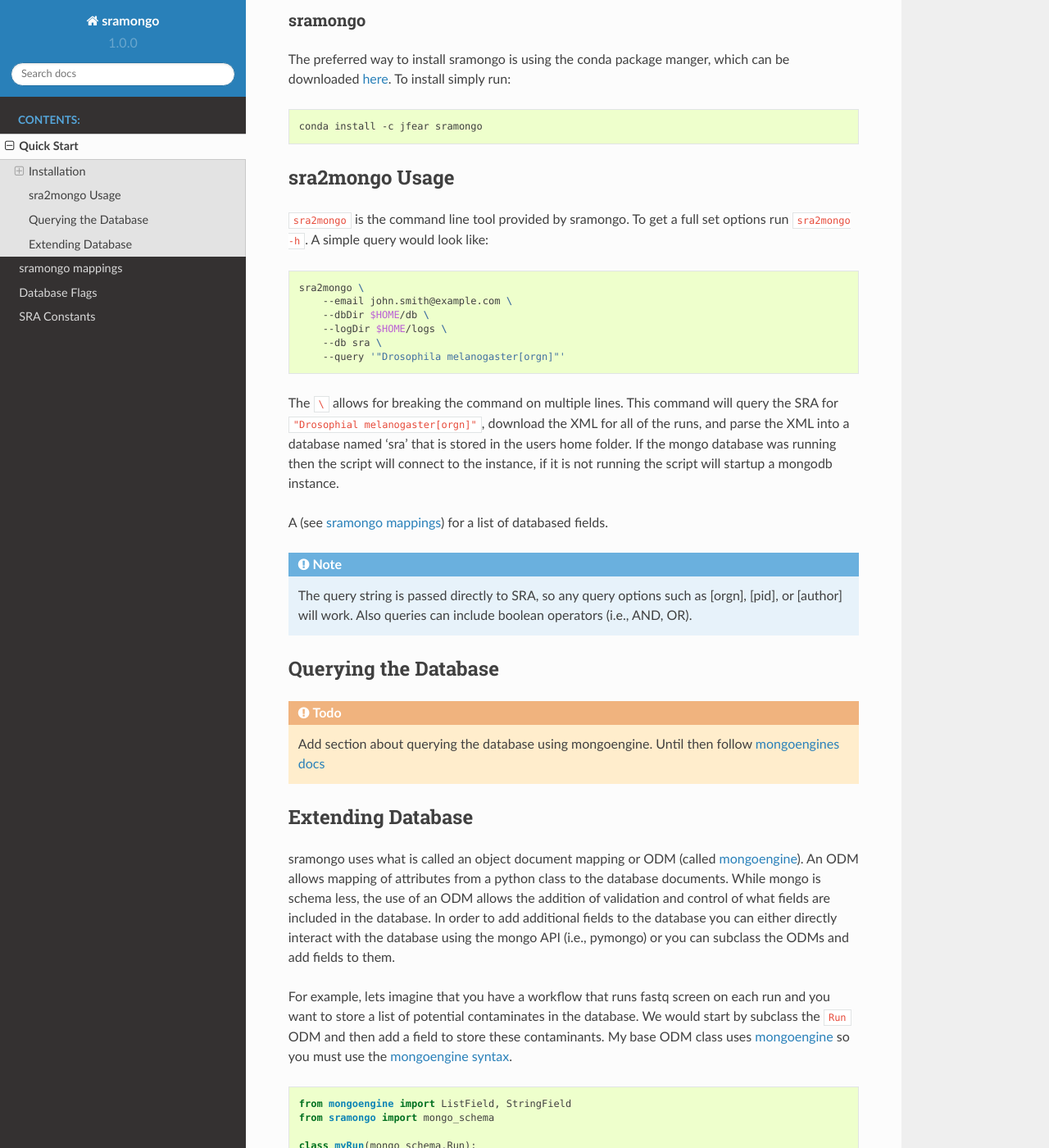
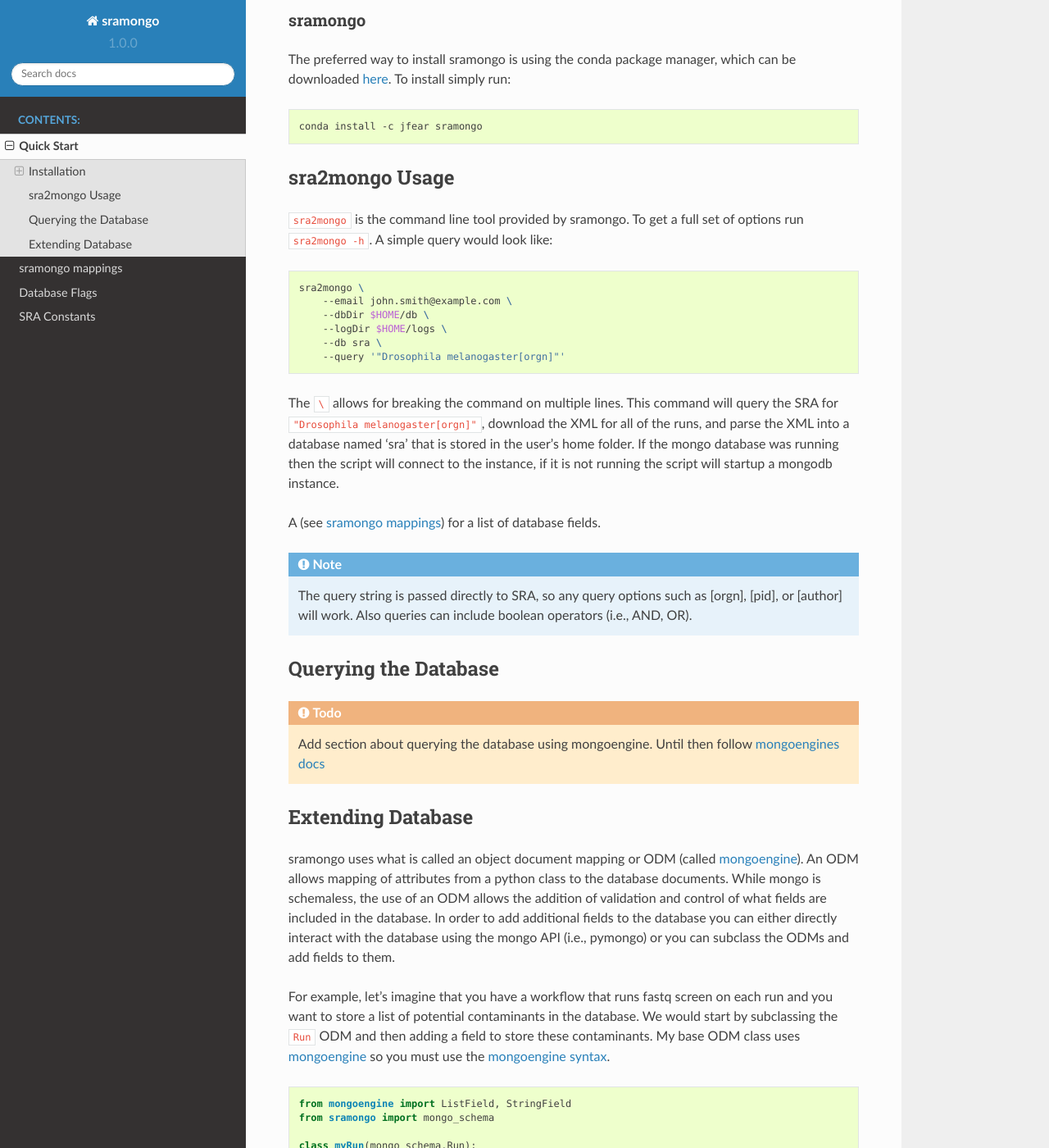
Before and after one commit to jfear/sramongo, a Sphinx documentation site: the page built from docs/quickStart.rst, in a window 1280 px wide and 1400 px high, scrolled down 351 px. Shown: the whole window at 82% size. Built offline with Sphinx 7.4.7 and the Read the Docs theme 2.0.0, drawn with Linux system fonts in a browser that asks for light colours; some of the changed text lies outside the part shown.

Commit message:
copy editing

```diff
--- a/docs/index.rst
+++ b/docs/index.rst
@@ -8,12 +8,12 @@ popular document based database, which stores information as ``key:value``
 pairs; unlike a typical relational database (e.g., SQL) which stores data as
 rows in multiple related tables. One major advantage of a document based
 database to a relation database is that there is no need a defined schema;
-meaning attributes can be arbitrarily added or removed and don't need to be the
+attributes can be arbitrarily added or removed and don't need to be the
 same across records. What this means is that you can run sra2mongo to query and
 populate your database, then freely modify or add new fields/documents as part
 of a processing pipeline.
 
-Roughly speak sramongo is made up of 3 parts. The first is a parser for SRA XML,
+Roughly speaking sramongo is made up of 3 parts. The first is a parser for SRA XML,
 the second is an object relational mapper to allow easy interface with mongo,
 and the third is a command line utility which uses Biopython and Entrez
 utilities to query the SRA and download the resulting XML.
--- a/docs/quickStart.rst
+++ b/docs/quickStart.rst
@@ -10,13 +10,13 @@ MongoDB
 sramongo requires a working version of MongoDB community server >=3.4.1. Please
 download the appropriate version
 `here <https://www.mongodb.com/download-center#community>`__. There are also a
-number of online host that will run a mongoDB server for free (small databases)
-or relative cheap.
+number of online hosts that will run a mongoDB server for free (small databases)
+or relatively cheaply.
 
 sramongo
 ++++++++
 
-The preferred way to install sramongo is using the conda package manger, which
+The preferred way to install sramongo is using the conda package manager, which
 can be downloaded `here <https://conda.io/miniconda.html>`__. To install simply
 run:
 
@@ -27,7 +27,7 @@ run:
 sra2mongo Usage
 ---------------
 
-``sra2mongo`` is the command line tool provided by sramongo. To get a full set
+``sra2mongo`` is the command line tool provided by sramongo. To get a full set of
 options run ``sra2mongo -h``. A simple query would look like:
 
 .. code:: bash
@@ -40,13 +40,13 @@ options run ``sra2mongo -h``. A simple query would look like:
        --query '"Drosophila melanogaster[orgn]"'
 
 The ``\`` allows for breaking the command on multiple lines. This command will
-query the SRA for ``"Drosophial melanogaster[orgn]"``, download the XML for all
+query the SRA for ``"Drosophila melanogaster[orgn]"``, download the XML for all
 of the runs, and parse the XML into a database named 'sra' that is stored in the
-users home folder. If the mongo database was running then the script will
+user's home folder. If the mongo database was running then the script will
 connect to the instance, if it is not running the script will startup a mongodb
 instance.
 
-A (see :ref:`dbFields`) for a list of databased fields.
+A (see :ref:`dbFields`) for a list of database fields.
 
 .. note::
     The query string is passed directly to SRA, so any query options such as
@@ -65,15 +65,15 @@ Extending Database
 
 sramongo uses what is called an object document mapping or ODM (called
 mongoengine_). An ODM allows mapping of attributes from a python class to the
-database documents. While mongo is schema less, the use of an ODM allows the
+database documents. While mongo is schemaless, the use of an ODM allows the
 addition of validation and control of what fields are included in the database.
 In order to add additional fields to the database you can either directly
 interact with the database using the mongo API (i.e., pymongo) or you can
 subclass the ODMs and add fields to them.
 
-For example, lets imagine that you have a workflow that runs fastq screen on
-each run and you want to store a list of potential contaminates in the database.
-We would start by subclass the ``Run`` ODM and then add a field to store these
+For example, let's imagine that you have a workflow that runs fastq screen on
+each run and you want to store a list of potential contaminants in the database.
+We would start by subclassing the ``Run`` ODM and then adding a field to store these
 contaminants. My base ODM class uses mongoengine_ so you must use the
 `mongoengine syntax <http://docs.mongoengine.org/guide/defining-documents.html>`__.
 
```
Also changed, not shown: 6 other files.
